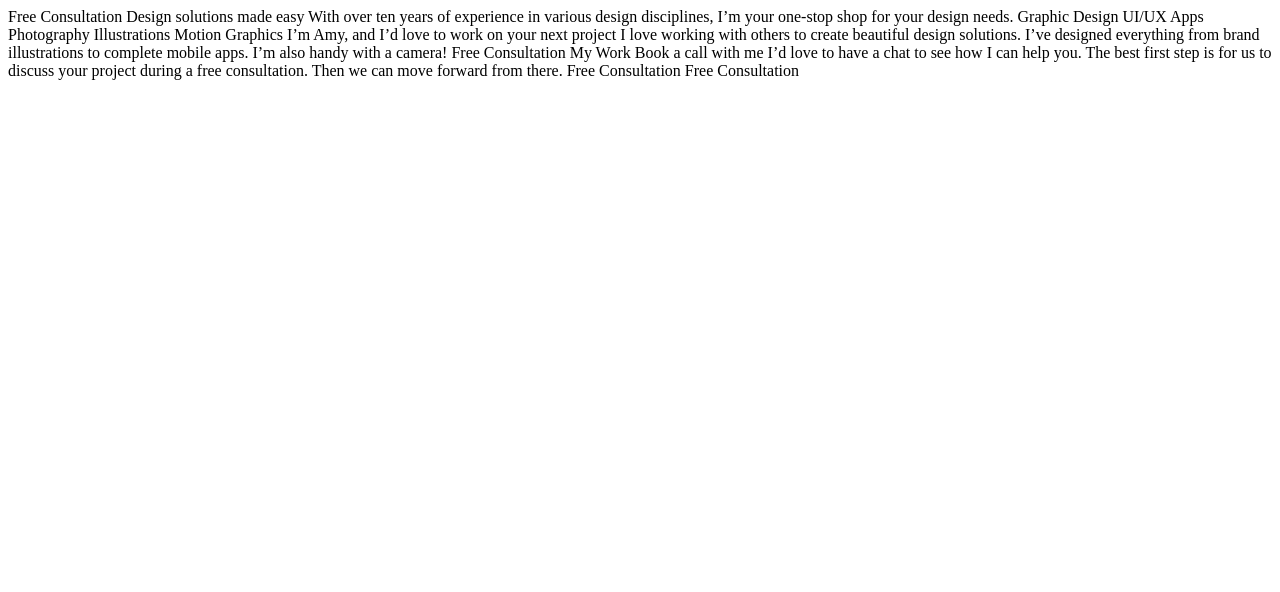
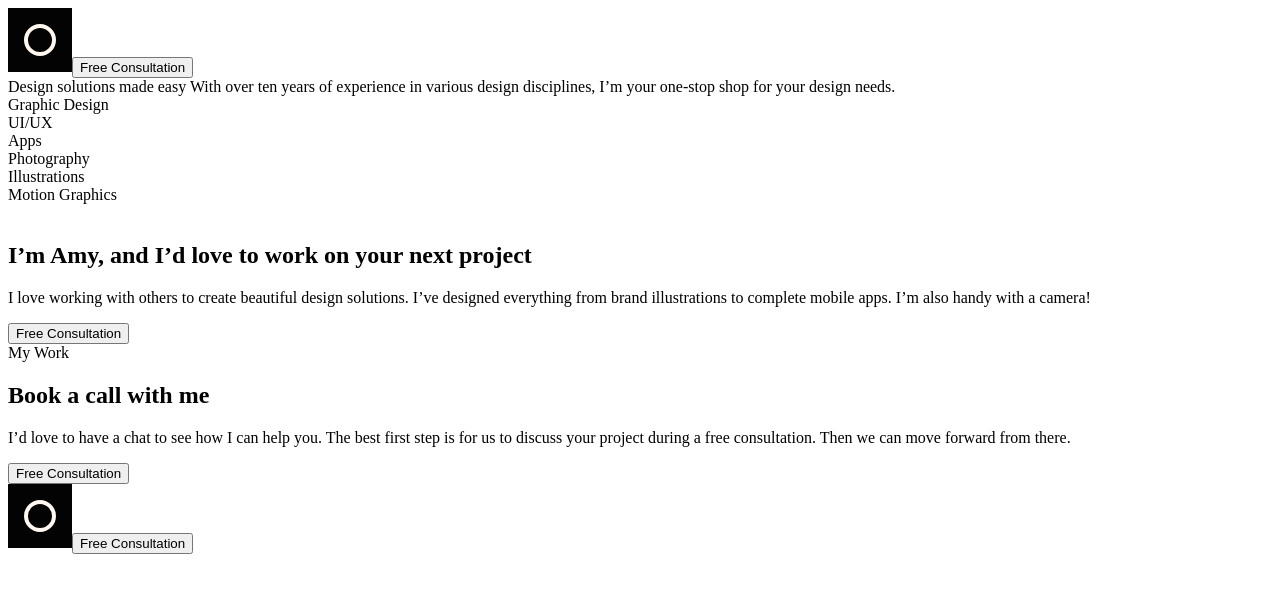
Before and after one commit to arfernn/single-page-portfolio, a plain HTML site: page index.html in a window 1280 px wide. Drawn offline with Linux system fonts and the light colour scheme.

Commit message:
first markup version

```diff
--- a/index.html
+++ b/index.html
@@ -1,45 +1,62 @@
 <!DOCTYPE html>
 <html lang="en">
-<head>
-  <meta charset="UTF-8">
-  <meta name="viewport" content="width=device-width, initial-scale=1.0">
+  <head>
+    <meta charset="UTF-8" />
+    <meta name="viewport" content="width=device-width, initial-scale=1.0" />
 
-  <link rel="icon" type="image/png" sizes="32x32" href="./assets/favicon-32x32.png">
+    <link
+      rel="icon"
+      type="image/png"
+      sizes="32x32"
+      href="./assets/favicon-32x32.png"
+    />
 
-  <title>Frontend Mentor | Single-page design portfolio</title>
-</head>
-<body>
+    <title>Frontend Mentor | Single-page design portfolio</title>
+  </head>
+  <body>
+    <div class="header">
+      <img src="assets/logo.svg" class="logo" /><button class="black">
+        Free Consultation
+      </button>
+    </div>
 
-  Free Consultation
+    <div class="introduction">
+      Design solutions made easy With over ten years of experience in various
+      design disciplines, I’m your one-stop shop for your design needs.
+    </div>
+    <div class="index">
+      <div class="index__item">Graphic Design</div>
+      <div class="index__item">UI/UX</div>
+      <div class="index__item">Apps</div>
+      <div class="index__item">Photography</div>
+      <div class="index__item">Illustrations</div>
+      <div class="index__item">Motion Graphics</div>
+    </div>
+    <img class="creator-picture" src="" alt="" />
+    <div class="presentation">
+      <h2>I’m Amy, and I’d love to work on your next project</h2>
+      <p class="presentation__description">
+        I love working with others to create beautiful design solutions. I’ve
+        designed everything from brand illustrations to complete mobile apps.
+        I’m also handy with a camera!
+      </p>
+      <button>Free Consultation</button>
+    </div>
 
-  Design solutions made easy
-
-  With over ten years of experience in various design disciplines, I’m your one-stop shop for your design needs.
-
-  Graphic Design
-  UI/UX
-  Apps
-  Photography
-  Illustrations
-  Motion Graphics
-
-  I’m Amy, and I’d love to work on your next project
-
-  I love working with others to create beautiful design solutions. I’ve designed everything from brand illustrations
-  to complete mobile apps. I’m also handy with a camera!
-
-  Free Consultation
-
-  My Work
-
-  Book a call with me
-
-  I’d love to have a chat to see how I can help you. The best first step is for us to discuss your project during a
-  free consultation. Then we can move forward from there.
-
-  Free Consultation
-
-  Free Consultation
-
-</body>
+    <div class="slider">My Work</div>
+    <div class="panel">
+      <h2>Book a call with me</h2>
+      <p>
+        I’d love to have a chat to see how I can help you. The best first step
+        is for us to discuss your project during a free consultation. Then we
+        can move forward from there.
+      </p>
+      <button>Free Consultation</button>
+    </div>
+    <footer>
+      <img class="logo" src="assets/logo.svg" alt="" /><button class="black">
+        Free Consultation
+      </button>
+    </footer>
+  </body>
 </html>
```
